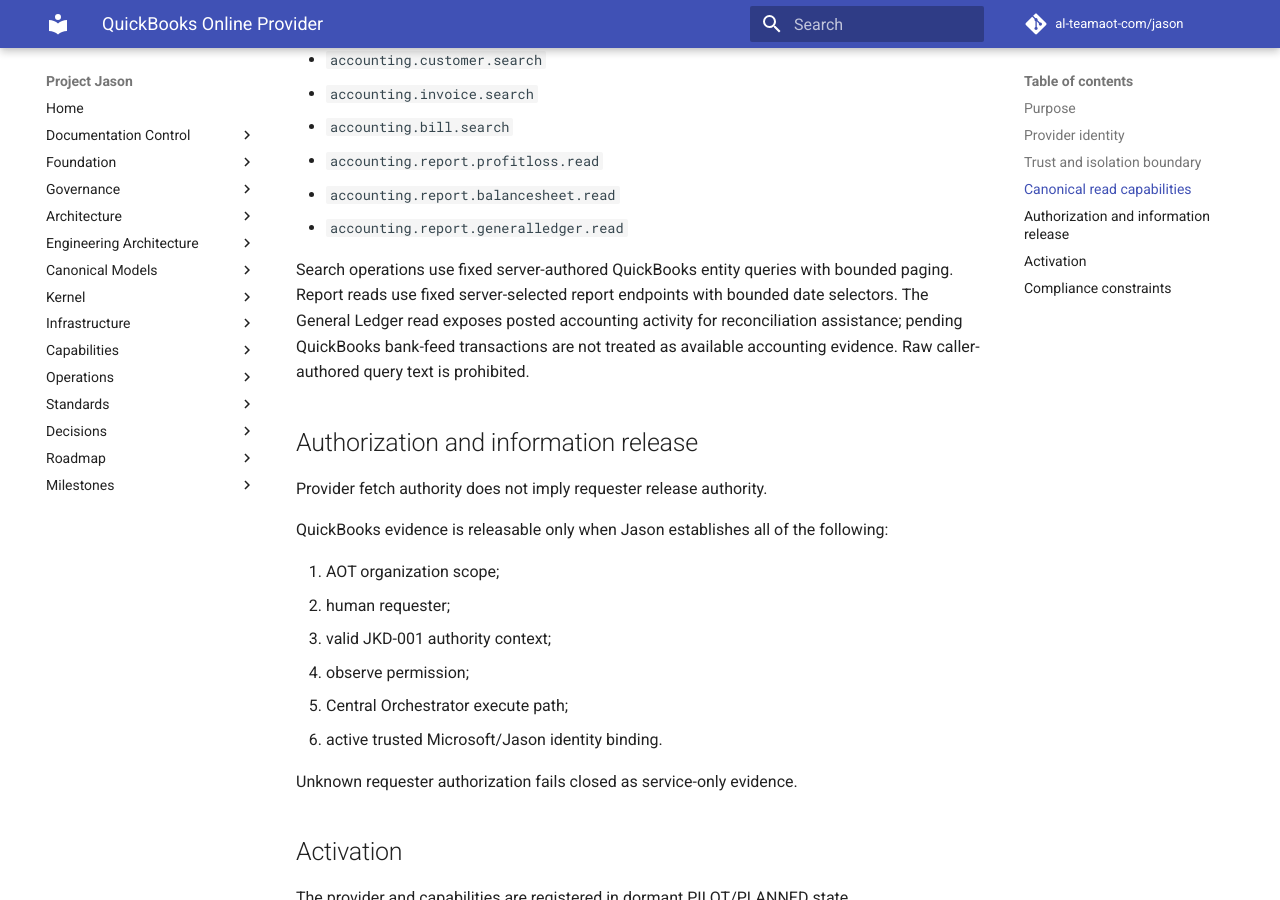
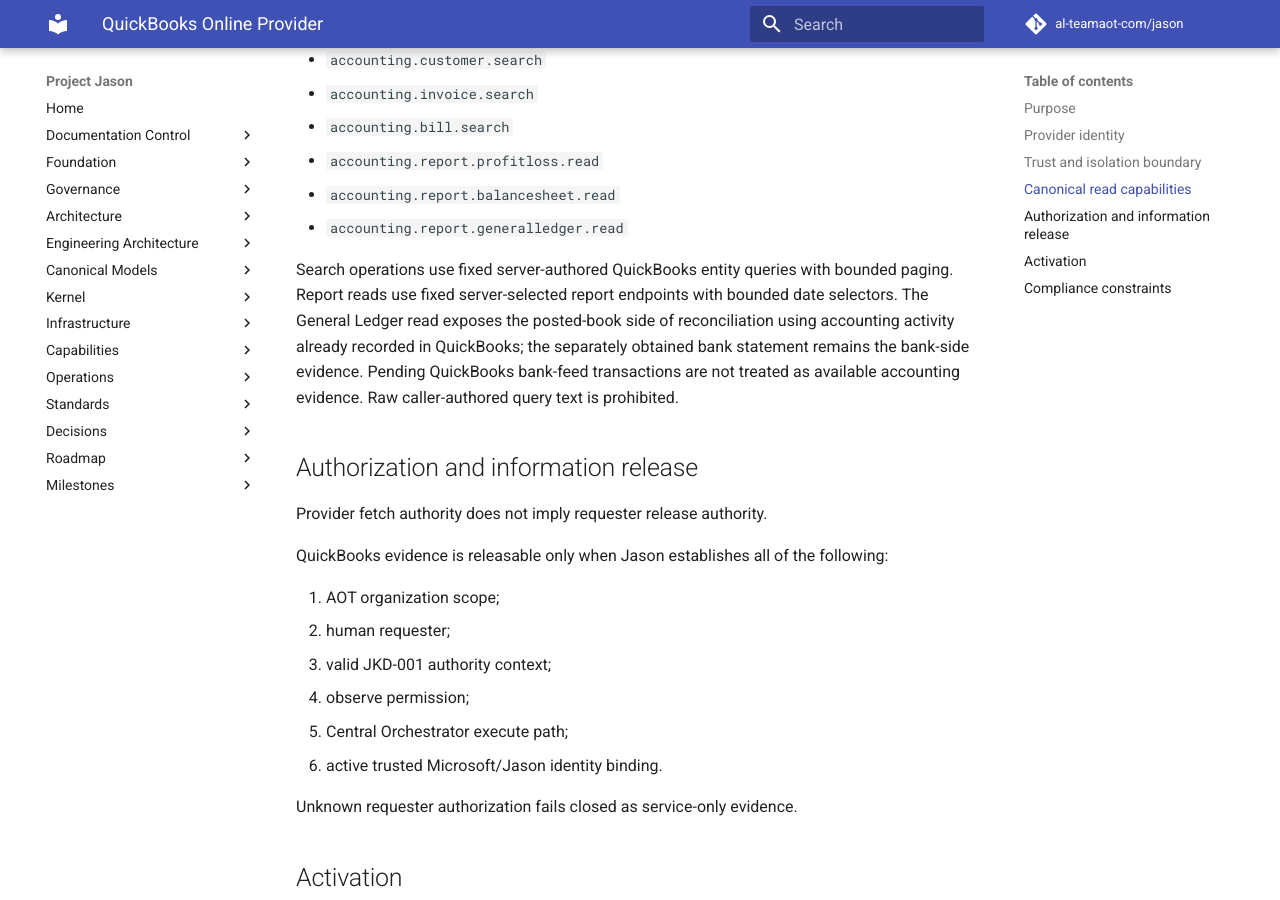
Before and after one commit to al-teamaot-com/jason, an MkDocs documentation site: the page built from docs/engineering/providers/QuickBooks-Online-Provider.md, in a window 1280 px wide and 900 px high, scrolled down 2008 px. Built offline with MkDocs 1.6.1 and Material for MkDocs 9.7.7, drawn with Linux system fonts in a browser that asks for light colours; comment, search, counter and statistics services are not loaded.

Commit message:
Clarify General Ledger reconciliation evidence boundary

```diff
--- a/docs/engineering/providers/QuickBooks-Online-Provider.md
+++ b/docs/engineering/providers/QuickBooks-Online-Provider.md
@@ -55,7 +55,7 @@
 - `accounting.report.balancesheet.read`
 - `accounting.report.generalledger.read`
 
-Search operations use fixed server-authored QuickBooks entity queries with bounded paging. Report reads use fixed server-selected report endpoints with bounded date selectors. The General Ledger read exposes posted accounting activity for reconciliation assistance; pending QuickBooks bank-feed transactions are not treated as available accounting evidence. Raw caller-authored query text is prohibited.
+Search operations use fixed server-authored QuickBooks entity queries with bounded paging. Report reads use fixed server-selected report endpoints with bounded date selectors. The General Ledger read exposes the posted-book side of reconciliation using accounting activity already recorded in QuickBooks; the separately obtained bank statement remains the bank-side evidence. Pending QuickBooks bank-feed transactions are not treated as available accounting evidence. Raw caller-authored query text is prohibited.
 
 ## Authorization and information release
 
```
